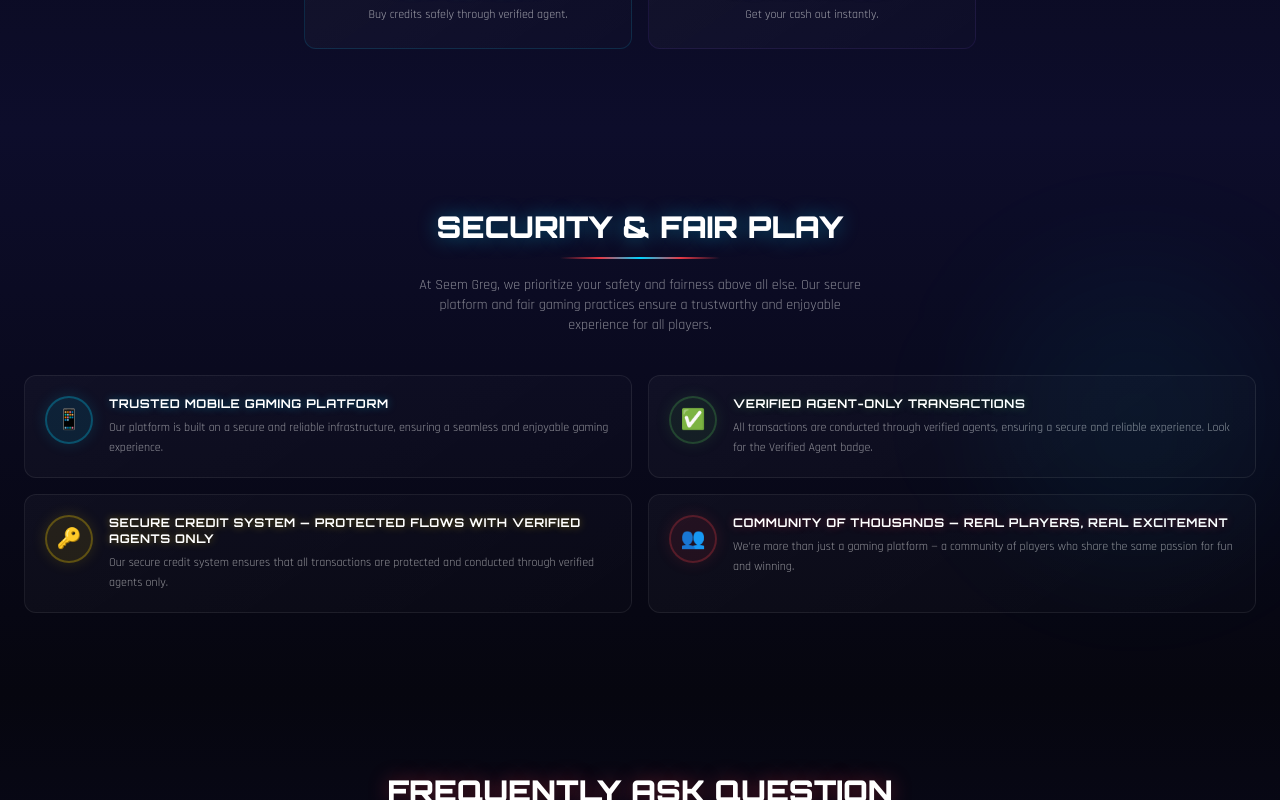
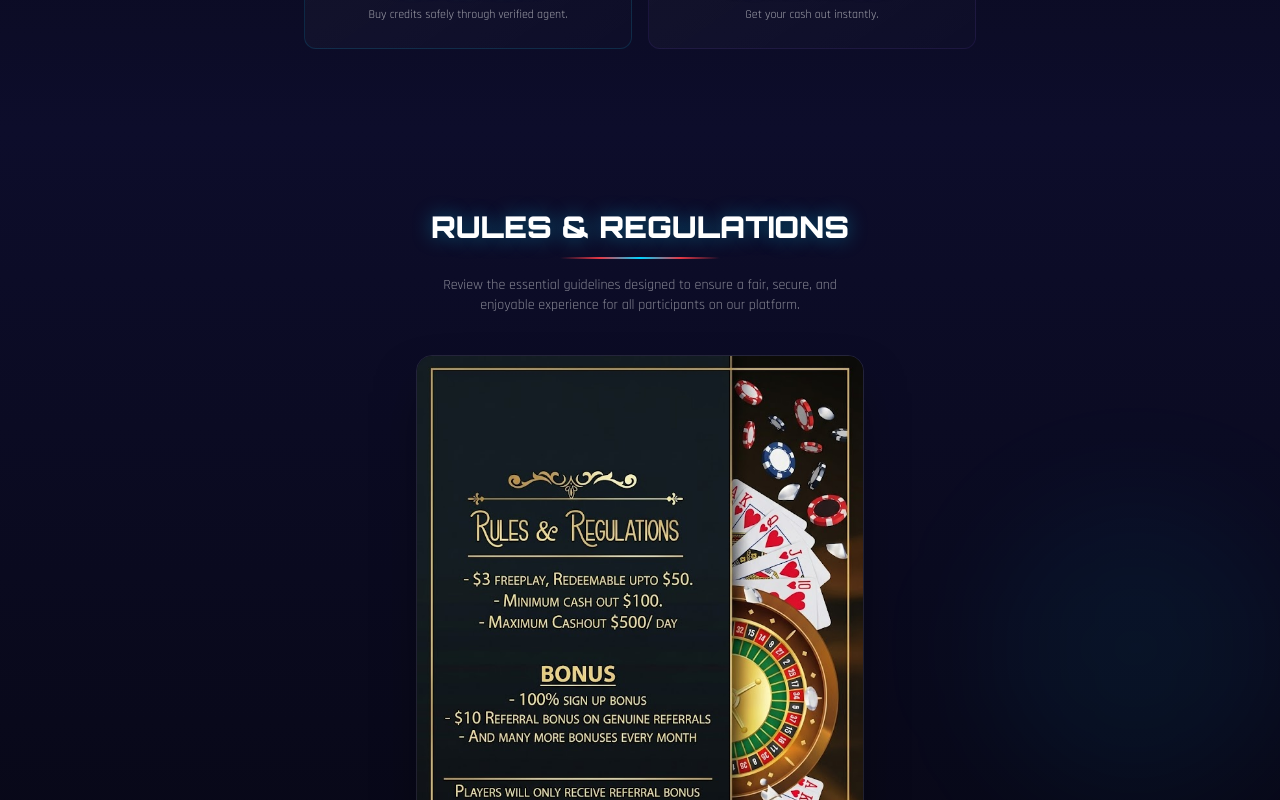
Before and after one commit to ashish-basnet-11/Game_Prod, a Next.js app in the folder seem-greg/: page / in a window 1280 px wide. Shown: the part 1480-2280 px from the top of the page. Built offline with nearby package versions, Linux system fonts and the light colour scheme; no server answers.

Commit message:
more changes

```diff
--- a/seem-greg/app/page.tsx
+++ b/seem-greg/app/page.tsx
@@ -3,7 +3,7 @@
 import GamesGrid from "@/components/games/GamesGrid";
 import KioskSection from "@/components/KioskSection";
 import TopFeatures from "@/components/TopFeatures";
-import SecurityFairPlay from "@/components/SecurityFairPlay";
+import SecurityFairPlay from "@/components/Rules";
 import FAQ from "@/components/FAQ";
 import Footer from "@/components/Footer";
 
--- /dev/null
+++ b/seem-greg/components/Rules.tsx
@@ -0,0 +1,37 @@
+export default function RulesAndRegulations() {
+  return (
+    <section
+      className="py-16 md:py-20 relative overflow-hidden"
+      style={{ background: "linear-gradient(180deg, #0d0d2b 0%, #06060f 100%)" }}
+    >
+      {/* Decorative orb */}
+      <div className="absolute top-1/2 right-0 -translate-y-1/2 w-72 h-72 rounded-full bg-brand-cyan/5 blur-3xl pointer-events-none" />
+
+      <div className="max-w-7xl mx-auto px-4 sm:px-6">
+
+        {/* Header Block */}
+        <div className="text-center mb-4">
+          <h2
+            className="font-display font-black text-2xl md:text-3xl text-white"
+            style={{ textShadow: "0 0 20px rgba(0,212,255,0.4)" }}
+          >
+            RULES & REGULATIONS
+          </h2>
+          <div className="deco-line w-40 mx-auto mt-3 mb-4" />
+          <p className="text-white/50 text-sm font-body max-w-md mx-auto">
+            Review the essential guidelines designed to ensure a fair, secure, and enjoyable experience for all participants on our platform.
+          </p>
+        </div>
+
+        {/* Poster Image Container */}
+        <div className="max-w-md mx-auto mt-10 mb-16 overflow-hidden rounded-2xl border border-white/10 shadow-2xl shadow-black/50">
+          <img
+            src="/rules-poster.png"
+            alt="Rules and Regulations Poster"
+            className="w-full h-auto object-cover display-block"
+          />
+        </div>
+      </div>
+    </section>
+  );
+}
--- a/seem-greg/components/SecurityFairPlay.tsx
+++ /dev/null
@@ -1,85 +0,0 @@
-const securityPoints = [
-  {
-    icon: "📱",
-    title: "TRUSTED MOBILE GAMING PLATFORM",
-    desc: "Our platform is built on a secure and reliable infrastructure, ensuring a seamless and enjoyable gaming experience.",
-    color: "#00d4ff",
-  },
-  {
-    icon: "✅",
-    title: "VERIFIED AGENT-ONLY TRANSACTIONS",
-    desc: "All transactions are conducted through verified agents, ensuring a secure and reliable experience. Look for the Verified Agent badge.",
-    color: "#4caf50",
-  },
-  {
-    icon: "🔑",
-    title: "SECURE CREDIT SYSTEM — PROTECTED FLOWS WITH VERIFIED AGENTS ONLY",
-    desc: "Our secure credit system ensures that all transactions are protected and conducted through verified agents only.",
-    color: "#ffd700",
-  },
-  {
-    icon: "👥",
-    title: "COMMUNITY OF THOUSANDS — REAL PLAYERS, REAL EXCITEMENT",
-    desc: "We're more than just a gaming platform — a community of players who share the same passion for fun and winning.",
-    color: "#e63946",
-  },
-];
-
-export default function SecurityFairPlay() {
-  return (
-    <section
-      className="py-16 md:py-20 relative overflow-hidden"
-      style={{ background: "linear-gradient(180deg, #0d0d2b 0%, #06060f 100%)" }}
-    >
-      {/* Decorative orb */}
-      <div className="absolute top-1/2 right-0 -translate-y-1/2 w-72 h-72 rounded-full bg-brand-cyan/5 blur-3xl pointer-events-none" />
-
-      <div className="max-w-7xl mx-auto px-4 sm:px-6">
-        <div className="text-center mb-4">
-          <h2
-            className="font-display font-black text-2xl md:text-3xl text-white"
-            style={{ textShadow: "0 0 20px rgba(0,212,255,0.4)" }}
-          >
-            SECURITY & FAIR PLAY
-          </h2>
-          <div className="deco-line w-40 mx-auto mt-3 mb-4" />
-          <p className="text-white/50 text-sm font-body max-w-md mx-auto">
-            At Seem Greg, we prioritize your safety and fairness above all else. Our secure platform and fair gaming practices ensure a trustworthy and enjoyable experience for all players.
-          </p>
-        </div>
-
-        <div className="grid grid-cols-1 sm:grid-cols-2 gap-4 mt-10">
-          {securityPoints.map((point) => (
-            <div
-              key={point.title}
-              className="security-card rounded-xl p-5 flex gap-4"
-            >
-              {/* Icon circle */}
-              <div
-                className="w-12 h-12 shrink-0 rounded-full flex items-center justify-center text-xl"
-                style={{
-                  background: `${point.color}18`,
-                  border: `2px solid ${point.color}44`,
-                  boxShadow: `0 0 15px ${point.color}22`,
-                }}
-              >
-                {point.icon}
-              </div>
-              <div>
-                <h3
-                  className="font-display font-bold text-xs tracking-wider text-white mb-1.5"
-                  style={{ textShadow: `0 0 8px ${point.color}66` }}
-                >
-                  {point.title}
-                </h3>
-                <p className="text-white/55 text-xs font-body leading-relaxed">
-                  {point.desc}
-                </p>
-              </div>
-            </div>
-          ))}
-        </div>
-      </div>
-    </section>
-  );
-}
```
Also changed, not shown: seem-greg/public/rules-poster.png (added).
